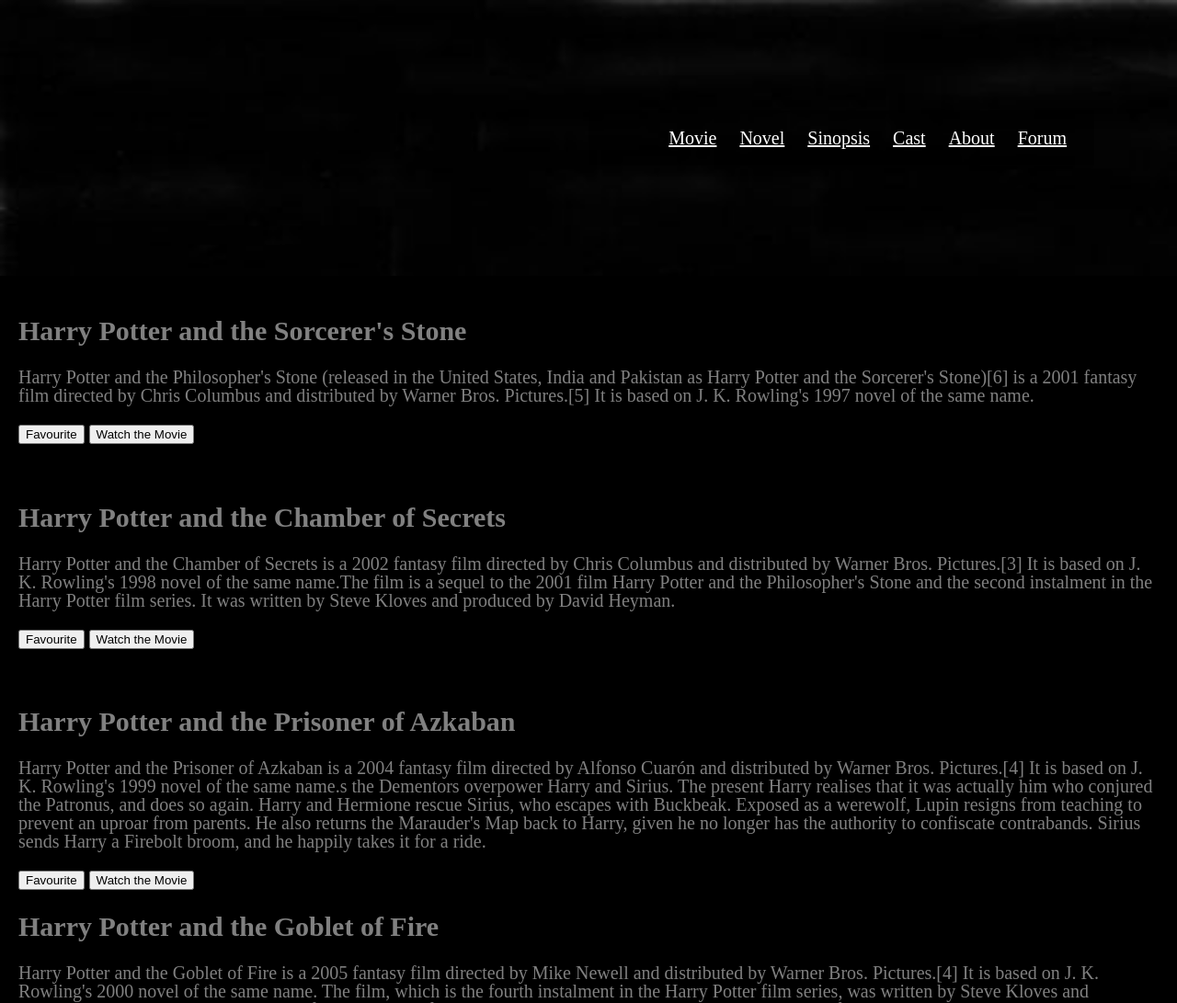
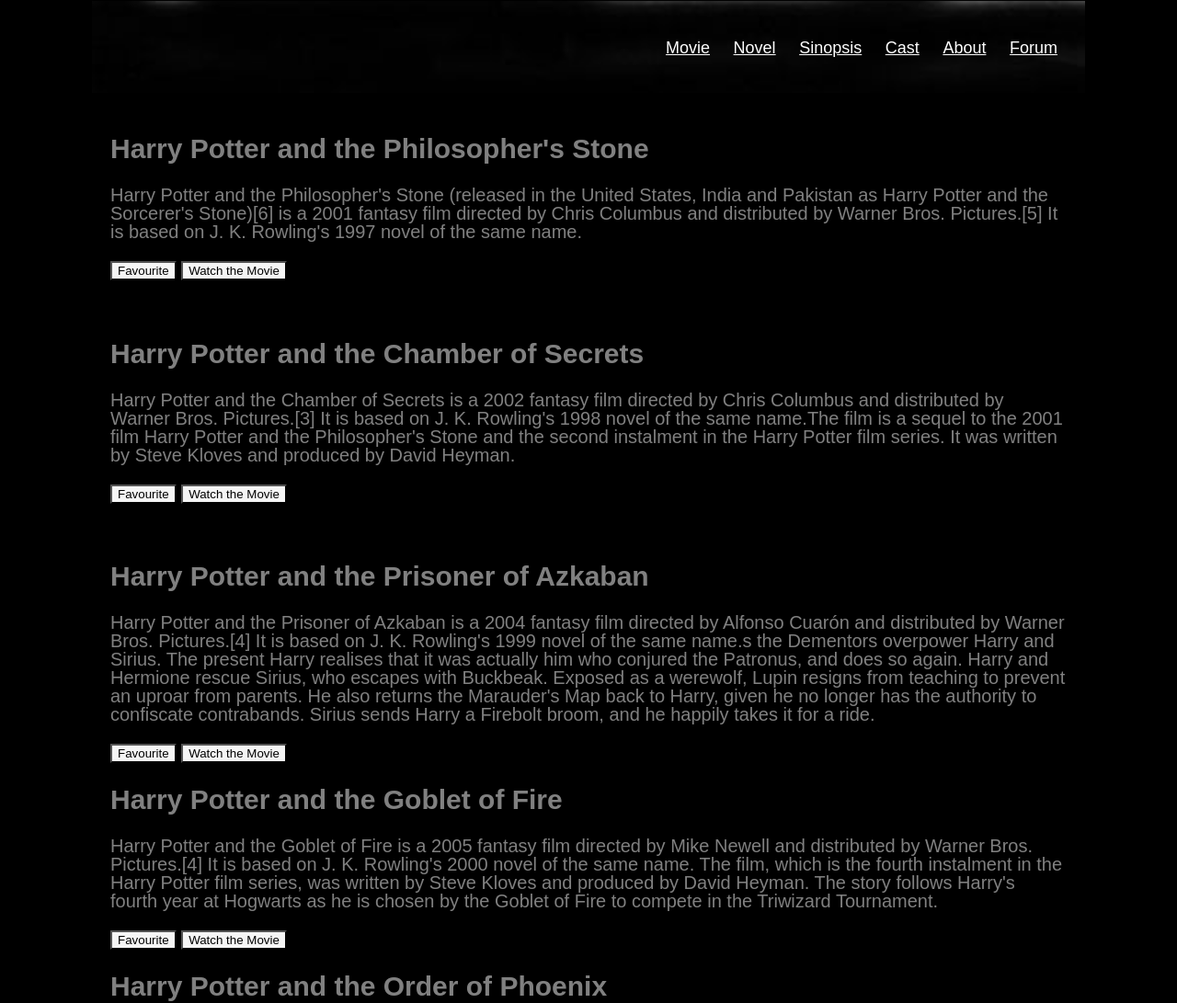
Before and after one commit to nisa0602/Hello1, a plain HTML site: page index.html in a window 1280 px wide. Shown: the top 1091 px of the page at 92% size. Drawn offline with Linux system fonts and the light colour scheme; a web font is replaced by a local one.

Commit message:
komentar

```diff
--- a/css/style.css
+++ b/css/style.css
@@ -5,15 +5,19 @@
 html,
 body {
   background-color: black ;
-  font-size: 18px;
-  margin: 0px;
+  margin-top: 0.5px;
+  margin-right: 50px;
+  margin-left: 50px;
+  padding: 0;
   line-height: 1;
-  color: gray
+  color: gray;
+  font-family:'Muli', sans-serif;
+  font-size: 20px;
 }
 header {
   text-align: right;
-  font-size: 20px;
-  padding: 100px 90px;
+  margin-bottom: 1px;
+  margin-top: : 0.5px;
   background-image: url('../img/gambar.jpg');
   background-size: cover;
 }
@@ -24,20 +28,21 @@
   line-height: 100%;
   position: relative;
   margin: auto;
-  background-image: url('../img/hp1.jpg');
-  background-size: cover;
+
 }
 nav {
-  width: 50%;
+  width: 60%;
   display: inline-block;
   text-align: end;
+
 }
 a {
   color:white;
+  font-size: 18px;
 }
 ul {
   padding: 20px;
-  background: rgba(0,0,0,0.5);
+
 }
 li {
 display: inline;
@@ -51,15 +56,13 @@
   text-align: left;
 
 }
-footer {
-  background: #FFF;
-  color: #777;
-  padding: 20px;
-  text-align: left;
-}
+
 }
 h2 {
   text-align: justify;
+}
+button {
+  background: whitesmoke
 }
 footer {
 background: #222;
--- a/index.html
+++ b/index.html
@@ -2,7 +2,7 @@
 <html>
 <head>
         <link rel="stylesheet" href="css/style.css">
-        <link href="https://fonts.googleapis.com/css?family=Oswald&display=swap" rel="stylesheet">
+        <link href="https://fonts.googleapis.com/css?family=Muli&display=swap" rel="stylesheet">
         <title>Harry Potter Site</title>
 </head>
 <body>
@@ -28,7 +28,7 @@
        <!--The title all of HP novels/movie-->
     <article>
         <div class="first">
-        <h2>Harry Potter and the Sorcerer's Stone</h2>
+        <h2>Harry Potter and the Philosopher's Stone</h2>
             <p>Harry Potter and the Philosopher's Stone (released in the United States, India and Pakistan as Harry Potter and the Sorcerer's Stone)[6] is a 2001 fantasy film directed by Chris Columbus and distributed by Warner Bros. Pictures.[5] It is based on J. K. Rowling's 1997 novel of the same name.
             </p>
 
@@ -58,13 +58,13 @@
         <button>Favourite</button> <button>Watch the Movie</button>
         </div>
         <div class="fifth">
-        <h2>Harry Potter and The Order of Phooenix</h2>
+        <h2>Harry Potter and the Order of Phoenix</h2>
             <p>Harry Potter and the Order of the Phoenix is a 2007 fantasy film directed by David Yates and distributed by Warner Bros. Pictures.[4] It is based on J. K. Rowling's 2003 novel of the same name. The fifth instalment in the Harry Potter film series, it was written by Michael Goldenberg (making this the only film in the series not to be scripted by Steve Kloves) and produced by David Heyman and David Barron. The story follows Harry Potter's fifth year at Hogwarts School of Witchcraft and Wizardry as the Ministry of Magic is in denial of Lord Voldemort's return.
             </p>
         </div class="sixth">
         <button>Favourite</button> <button>Watch the Movie</button>
         <div>
-        <h2>Harry Potter and The Half-Blood Prince</h2>
+        <h2>Harry Potter and the Half-Blood Prince</h2>
             <p>Harry Potter and the Half-Blood Prince is a 2009 fantasy film directed by David Yates and distributed by Warner Bros. Pictures.[3] It is based on J. K. Rowling's 2005 novel of the same name. The film, which is the sixth instalment in the Harry Potter film series, was written by Steve Kloves and produced by David Heyman and David Barron.[4] The story follows Harry Potter's sixth year at Hogwarts as he receives a mysterious textbook, falls in love, and attempts to retrieve a memory that holds the key to Lord Voldemort's downfall.
             </p>
 
```
